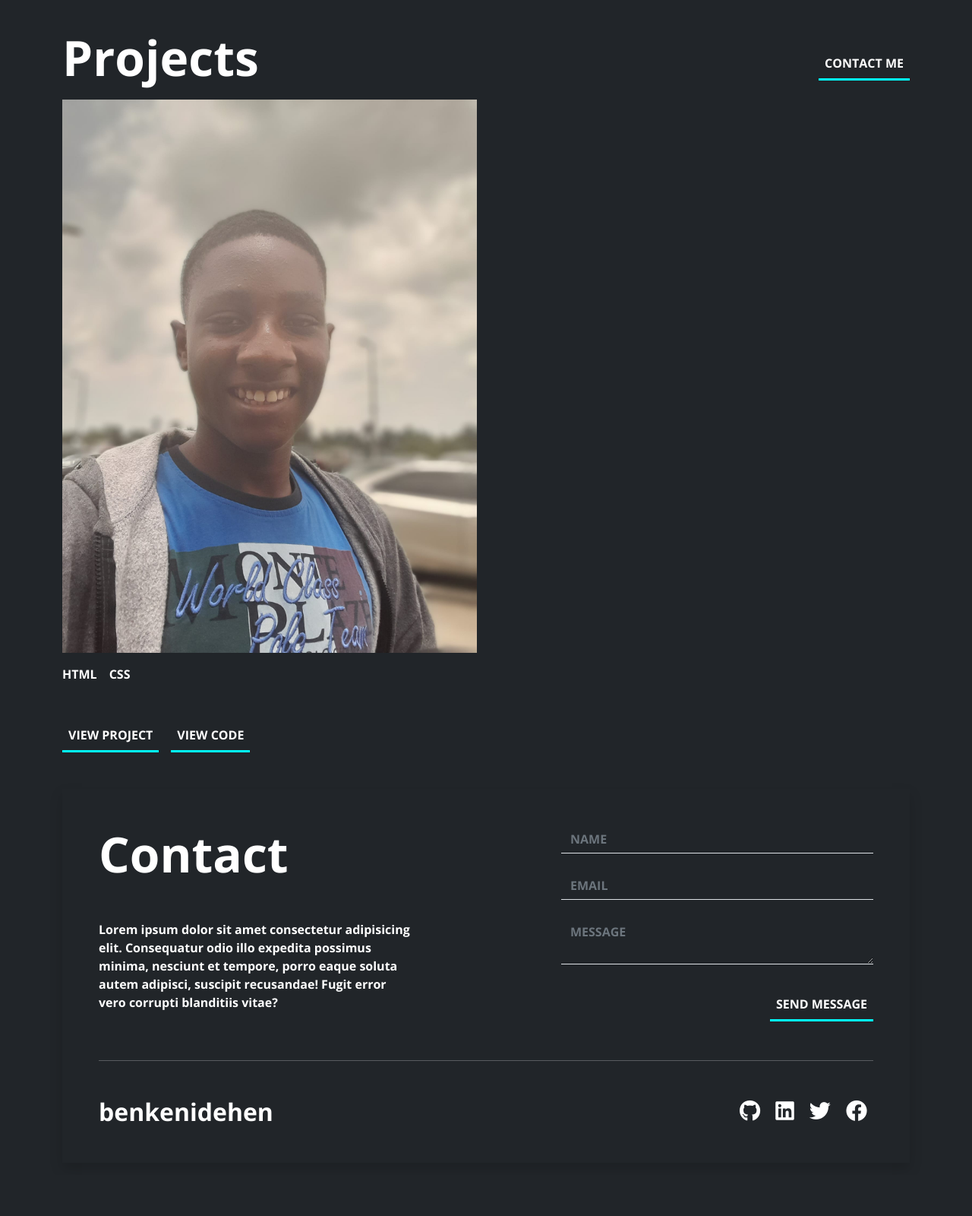
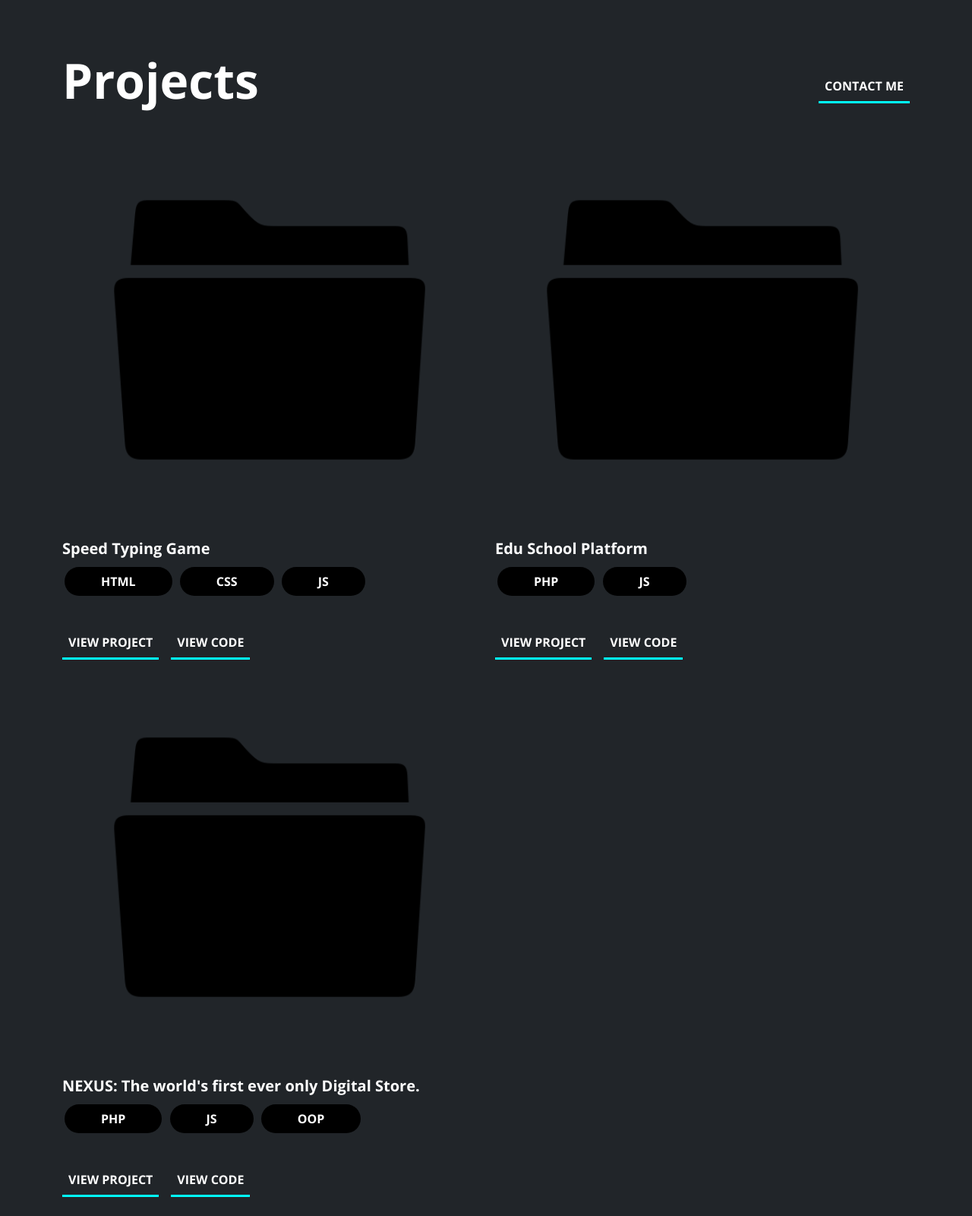
Before and after one commit to Ben-Chanan008/final-portfolio, a plain HTML site: page index.html in a window 1280 px wide. Shown: the part 1040-2640 px from the top of the page at 76% size. Before the commit the page ends 2586 px from the top, so only its background shows below. Drawn offline with nearby package versions, Linux system fonts and the light colour scheme.

Commit message:
My portfolio updated

```diff
--- a/index.html
+++ b/index.html
@@ -5,7 +5,7 @@
 	<meta name="viewport" content="width=device-width, initial-scale=1.0">
 	<title>Meet Me :: Full Stack Web Developer</title>
 	<!-- <link rel="stylesheet" href="style.css"> -->
-	<link rel="stylesheet" href="https://cdnjs.cloudflare.com/ajax/libs/font-awesome/6.4.0/css/all.min.css" integrity="sha512-iecdLmaskl7CVkqkXNQ/ZH/XLlvWZOJyj7Yy7tcenmpD1ypASozpmT/E0iPtmFIB46ZmdtAc9eNBvH0H/ZpiBw==" crossorigin="anonymous" referrerpolicy="no-referrer" />
+	<link rel="stylesheet" href="https://cdnjs.cloudflare.com/ajax/libs/font-awesome/6.4.0/css/all.min.css" integrity="sha512-iecdLmaskl7CVkqkXNQ/ZH/XLlvWZOJyj7Yy7tcenmpD1ypASozpmT/E0iPtmFIB46ZmdtAc9eNBvH0H/ZpiBw==" crossorigin="anonymous" referrerpolicy="no-referrer"/>
 	<link rel="stylesheet" href="https://cdn.jsdelivr.net/npm/bootstrap@5.2.3/dist/css/bootstrap.min.css" integrity="sha384-rbsA2VBKQhggwzxH7pPCaAqO46MgnOM80zW1RWuH61DGLwZJEdK2Kadq2F9CUG65" crossorigin="anonymous">
 	<link rel="stylesheet" href="style.css">
 	<link rel="preconnect" href="https://fonts.googleapis.com">
@@ -20,17 +20,24 @@
 			</div>
 			<div class="socials">
 				<a href="https://www.github.com/Ben-chanan008" class="text-white"><i class="fab fa-1x mx-2 fs-3 fa-github"></i></a>
-				<a href="#" class="text-white"><i class="fab fa-1x mx-2 fs-3 fa-linkedin"></i></a>
-				<a href="#" class="text-white"><i class="fab fa-1x mx-2 fs-3 fa-twitter"></i></a>
-				<a href="https://www.facebook.com/Great Ben Idehen" class="text-white"><i class="fab fa-1x mx-2 fs-3 fa-facebook"></i></a>
+				<a href="https://www.linkedin.com/in/great-ben-ken-idehen-68b49a280" class="text-white"><i class="fab fa-1x mx-2 fs-3 fa-linkedin"></i></a>
+				<a href="https://www.twitter.com/benchanan08" class="text-white"><i class="fab fa-1x mx-2 fs-3 fa-twitter"></i></a>
 			</div>
 		</nav>
+		<!--	Hero Section	-->
 		<section class="hero mt-5">
 			<div class="row">
 				<div class="col-lg-8">
 					<h1 style="font-size: 4rem;" class="">Nice To Meet You! <br> I am <span style="border-bottom: 5px solid aqua;" class="my-name">Ben Ken Idehen.</span></h1>
+					<div class="mt-3">
+						<i class="mt-2 fas fa-location-dot"></i>
+						<span>Saskatoon, CA</span>
+					</div>
 					<div class="w-50 text">
-						<p class="mb-0 mt-5">Lorem ipsum dolor sit amet consectetur adipisicing elit. Minus nobis consequatur corporis esse inventore maiores consectetur ut facilis, similique dolor id sit quaerat, modi itaque fugiat sint! Itaque, provident culpa?s</p>
+						<p class="mb-0 mt-4">I'm a Full Stack Web Developer located in Saskatoon, Canada. I specialize in PHP and JavaScript including ReactJS, Node.js. Check <a href="#projects" style="color: aqua; text-decoration: none;">below</a> for some of my projects. If you like them and want us to collaborate on a project then please <a href="#contact"
+						                                                                                                                                                                                                                                                                                                                                  style="color: aqua; text-decoration: none;">reach</a>
+						                     out
+						                     to me</p>
 					</div>
 					<button style="border-bottom: 3px solid aqua!important; background-color: transparent;" class="border-0 p-2 mt-5 text-white bg-none mb-md-5 mb-5">CONTACT ME</button>
 				</div>
@@ -40,6 +47,7 @@
 			</div>
 		</section>
 		<hr class="mt-5">
+		<!--	Experience Section	-->
 		<section class="experience mt-5 text-white">
 			<div class="row ms-md-0 ms-5">
 				<div class="col-lg-4 mb-md-5 mb-3">
@@ -98,30 +106,70 @@
 				</div>
 			</div>
 		</section>
-		<section class="projects mt-5">
+		<!--	Projects Section	-->
+		<section class="projects mt-5" id="projects">
 			<div class="d-flex justify-content-between align-items-center">
 				<h2 class="h1 mb-3" style="font-size: 4rem;">Projects</h2>
 				<button style="border-bottom: 3px solid aqua!important; background-color: transparent;" class="border-0 p-2 text-white d-sm-block d-none">CONTACT ME</button>
 			</div>
 			<div class="row">
+				<!--	1st Project		-->
 				<div class="col-md-6">
 					<div>
-						<img src="./Ben.jpg" alt="" class="w-100 img-fluid">
+						<img src="./folder.png" alt="" class="w-100 img-fluid">
 					</div>
 					<div>
-						<p class="lead"></p>
-						<span class="me-3">HTML</span><span>CSS</span>
+						<p class="lead">Speed Typing Game</p>
+						<div>
+							<span class="tag">HTML</span>
+							<span class="tag">CSS</span>
+							<span class="tag">JS</span>
+						</div>
 					</div>
 					<div class="d-flex flex-row align-items-center">
 						<button style="border-bottom: 3px solid aqua!important; background-color: transparent;" class="border-0 p-2 mt-5 me-3 text-white bg-none">VIEW PROJECT</button>
 						<button style="border-bottom: 3px solid aqua!important; background-color: transparent;" class="border-0 p-2 mt-5 text-white bg-none">VIEW CODE</button>
 					</div>
 				</div>
-				<div class="col-md-6"></div>
+				<!--	2nd Project		-->
+				<div class="col-md-6">
+					<div>
+						<img src="./folder.png" alt="" class="w-100 img-fluid">
+					</div>
+					<div>
+						<p class="lead">Edu School Platform</p>
+						<div>
+							<span class="tag">PHP</span>
+							<span class="tag">JS</span>
+						</div>
+					</div>
+					<div class="d-flex flex-row align-items-center">
+						<button style="border-bottom: 3px solid aqua!important; background-color: transparent;" class="border-0 p-2 mt-5 me-3 text-white bg-none">VIEW PROJECT</button>
+						<button style="border-bottom: 3px solid aqua!important; background-color: transparent;" class="border-0 p-2 mt-5 text-white bg-none">VIEW CODE</button>
+					</div>
+				</div>
+				<!--	3rd Project		-->
+				<div class="col-md-6">
+					<div>
+						<img src="./folder.png" alt="" class="w-100 img-fluid">
+					</div>
+					<div>
+						<p class="lead">NEXUS: The world's first ever only Digital Store.</p>
+						<div>
+							<span class="tag">PHP</span>
+							<span class="tag">JS</span>
+							<span class="tag">OOP</span>
+						</div>
+					</div>
+					<div class="d-flex flex-row align-items-center">
+						<button style="border-bottom: 3px solid aqua!important; background-color: transparent;" class="border-0 p-2 mt-5 me-3 text-white bg-none">VIEW PROJECT</button>
+						<button style="border-bottom: 3px solid aqua!important; background-color: transparent;" class="border-0 p-2 mt-5 text-white bg-none">VIEW CODE</button>
+					</div>
+				</div>
 			</div>
 			<!-- Lorem ipsum, dolor sit amet consectetur adipisicing elit. Laborum, ad. -->
 		</section>
-		<section class="contact mt-5 shadow mb-3 bg-dark">
+		<section id="contact" class="contact mt-5 shadow mb-3 bg-dark">
 			<div class="container p-5">
 				<div class="row">
 					<div class="col-lg-5">
@@ -148,9 +196,8 @@
 					</div>
 					<div class="socials">
 						<a href="https://www.github.com/Ben-chanan008" class="text-white"><i class="fab fa-1x mx-2 fs-3 fa-github"></i></a>
-						<a href="#" class="text-white"><i class="fab fa-1x mx-2 fs-3 fa-linkedin"></i></a>
-						<a href="#" class="text-white"><i class="fab fa-1x mx-2 fs-3 fa-twitter"></i></a>
-						<a href="https://www.facebook.com/Great Ben Idehen" class="text-white"><i class="fab fa-1x mx-2 fs-3 fa-facebook"></i></a>
+						<a href="https://www.linkedin.com/in/great-ben-ken-idehen-68b49a280" class="text-white"><i class="fab fa-1x mx-2 fs-3 fa-linkedin"></i></a>
+						<a href="https://www.twitter.com/benchanan08" class="text-white"><i class="fab fa-1x mx-2 fs-3 fa-twitter"></i></a>
 					</div>
 				</div>
 			</div>
--- a/style.css
+++ b/style.css
@@ -12,7 +12,18 @@ body {
 	.foot {
 		flex-direction: column !important;
 	}
+
 	.foot .socials {
 		margin-top: 20px;
 	}
-}/*# sourceMappingURL=style.css.map */
+}
+
+.tag {
+	background-color: #000;
+	color: #fff;
+	border-radius: 1.2rem;
+	padding: 8px 3rem;
+	margin: 0 3px;
+}
+
+/*# sourceMappingURL=style.css.map */
```
Also changed, not shown: folder.png (added). Lines whose indentation alone changed are shown as unchanged.
